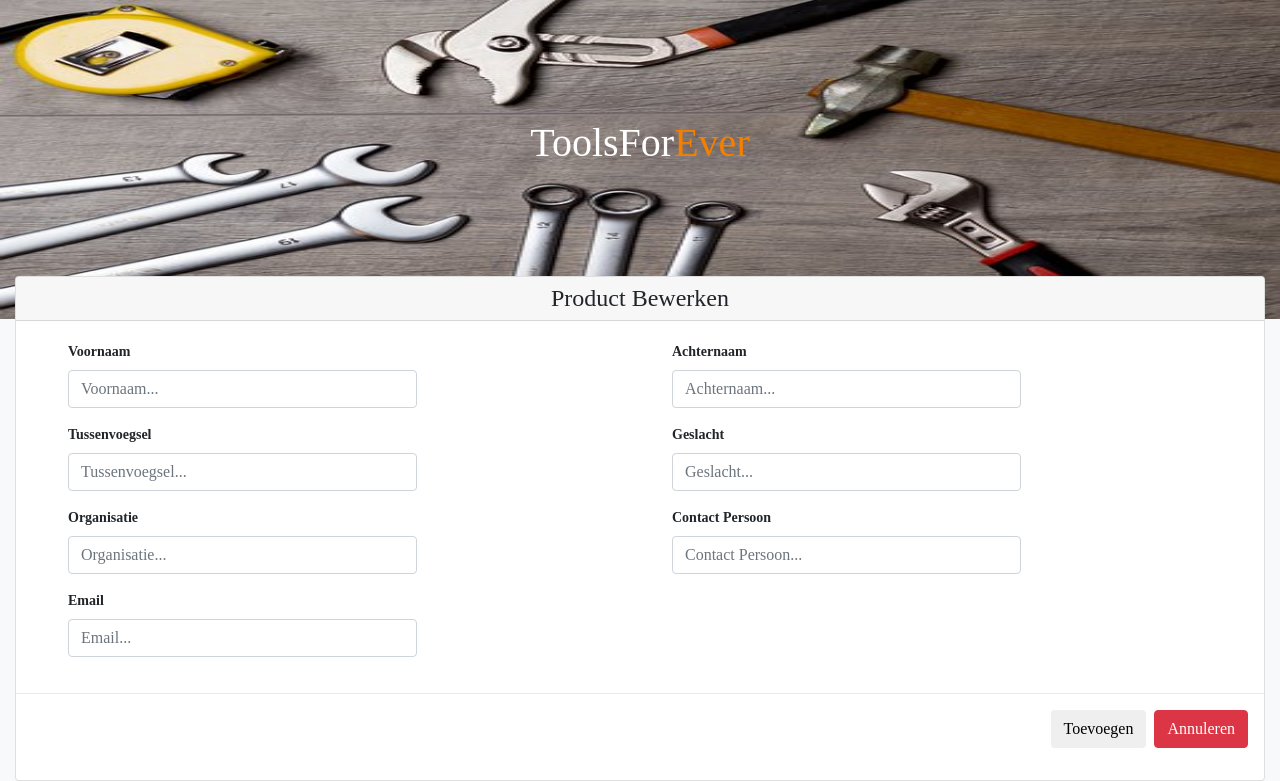
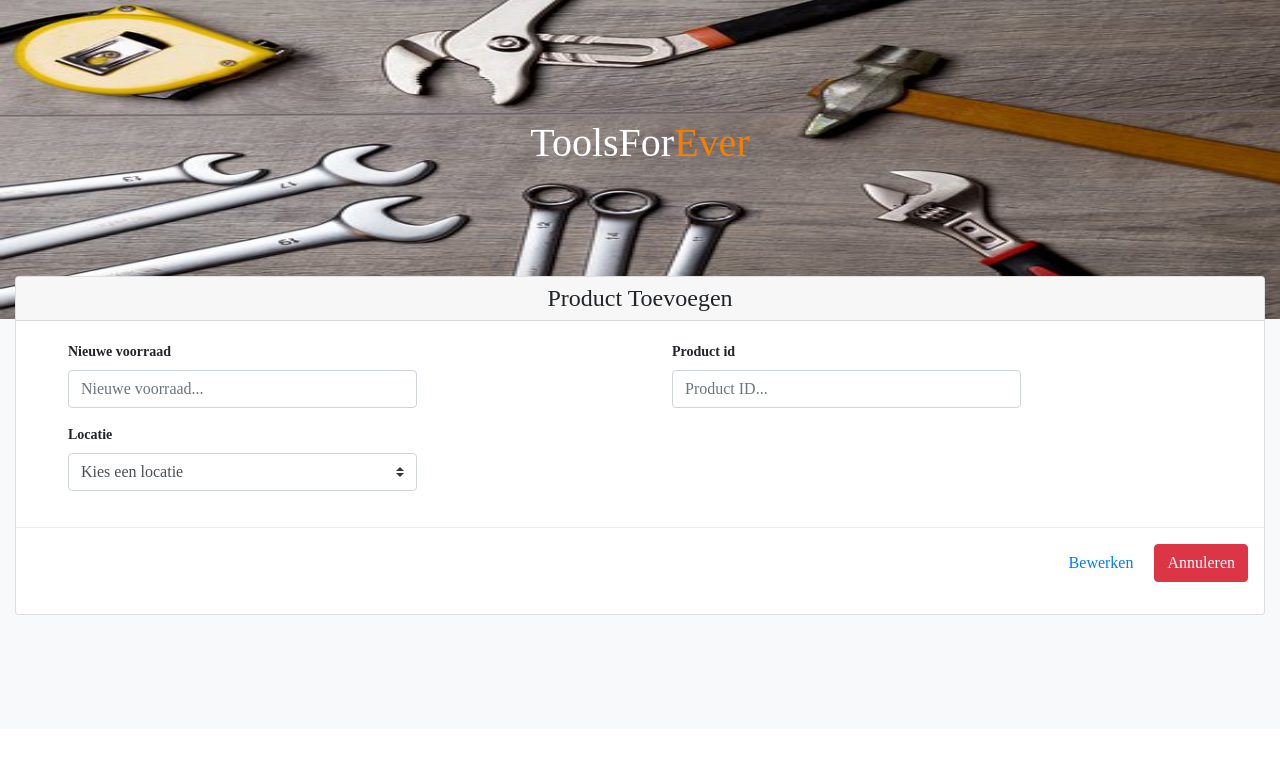
Before and after one commit to TsukioAkira/toolsforever, a PHP site: page /bewerken.php in a window 1280 px wide. Shown: the part 71-852 px from the top of the page. After the commit the page ends 686 px from the top, so only its background shows below. Run offline with PHP 8.4, Linux system fonts and the light colour scheme.

Commit message:
fixed shit

```diff
--- a/bewerken.php
+++ b/bewerken.php
@@ -1,3 +1,22 @@
+<?php
+include "db/connection.php";
+if(isset($_POST["FormPostEdit"])) {
+    function updatevoorraad($connect) {
+        $productvoorraad = $_POST['Productvoorraad'];
+        $productid = $_POST['Productid'];
+        $locatie = $_POST['Locatie'];
+
+        $stmt = $connect->prepare("UPDATE voorraadgegevens SET productvoorraad = (?) WHERE productid = (?) AND locatienaam = (?)");
+
+        $stmt->bind_param("sss", $productvoorraad, $productid, $locatie);
+
+        $stmt->execute();
+        $stmt->close();
+    }
+
+    updatevoorraad($connect);
+}
+?>
 <html>
 
 <head>
@@ -45,69 +64,50 @@
     </div>
 </section>
 
-    <!-- Modal voor het Toevoegen van Leden. -->
+<!-- Toevoegen van een product. -->
 <div class="container-fluid" role="document">
     <!-- Modal content-->
     <div class="card position">
         <div class="card-header">
-                <h4 class="card-title center">Product Bewerken</h4>
+            <h4 class="card-title center">Product Toevoegen</h4>
         </div>
         <form id="2DB" method="post" class="form-horizontal">
             <div class="card-body flex">
 
                 <div class="form-group col-sm-6">
-                        <label for="Voornaam" class="col-sm-4 control-label">Voornaam</label>
+                    <label for="Productvoorraad" class="col-sm-12 control-label">Nieuwe voorraad</label>
                     <div class="col-sm-8">
-                            <input type="text" class="form-control" id="Voornaam" placeholder="Voornaam...">
+                        <input type="text" class="form-control" name="Productvoorraad" placeholder="Nieuwe voorraad...">
                     </div>
                 </div>
                 <div class="form-group col-sm-6">
-                        <label for="Achternaam" class="col-sm-4 control-label">Achternaam</label>
+                    <label for="Productid" class="col-sm-12 control-label">Product id</label>
                     <div class="col-sm-8">
-                            <input type="text" class="form-control" id="Achternaam" placeholder="Achternaam...">
+                        <input type="text" class="form-control" name="Productid" placeholder="Product ID...">
                     </div>
                 </div>
                 <div class="form-group col-sm-6">
-                        <label for="Tussenvoegsel" class="col-sm-4 control-label">Tussenvoegsel</label>
+                    <label for="Locatie" class="col-sm-4 control-label">Locatie</label>
                     <div class="col-sm-8">
-                            <input type="text" class="form-control" id="Tussenvoegsel" placeholder="Tussenvoegsel...">
-                        </div>
-                    </div>
-                    <div class="form-group col-sm-6">
-                        <label for="Geslacht" class="col-sm-4 control-label">Geslacht</label>
-                        <div class="col-sm-8">
-                            <input type="text" class="form-control" id="Geslacht" placeholder="Geslacht...">
-                        </div>
-                    </div>
-                    <div class="form-group col-sm-6">
-                        <label for="Organisatie" class="col-sm-4 control-label">Organisatie</label>
-                        <div class="col-sm-8">
-                            <input type="text" class="form-control" id="Organisatie" placeholder="Organisatie...">
-                        </div>
-                    </div>
-                    <div class="form-group col-sm-6">
-                        <label for="ContactPersoon" class="col-sm-4 control-label">Contact Persoon</label>
-                        <div class="col-sm-8">
-                            <input type="text" class="form-control" id="Contact_persoon" placeholder="Contact Persoon...">
-                        </div>
-                    </div>
-                    <div class="form-group col-sm-6">
-                        <label for="Email" class="col-sm-4 control-label">Email</label>
-                        <div class="col-sm-8">
-                            <input type="text" class="form-control" id="Email" placeholder="Email...">
+                        <select name="Locatie" class="custom-select mb-2 mr-sm-2 mb-sm-0">
+                            <option> Kies een locatie</option>
+                            <option value="Almere">Almere</option>
+                            <option value="Rotterdam">Rotterdam</option>
+                            <option value="Eindhoven">Eindhoven</option>
+                        </select>
                     </div>
                 </div>
 
             </div>
             <div class="modal-footer">
-                    <button id="FormPostAdd" method="POST" type="submit" class="btn btn-default" href="voorraadsystee.php">Toevoegen</button>
+                <a id="FormPostEdit" name="FormPostEdit" type="submit" class="btn btn-default" href="voorraadsysteem.php">Bewerken</a>
                 <button type="button" class="btn btn-danger" data-dismiss="modal">Annuleren</button>
             </div>
         </form>
         <!-- /.modal-footer End -->
     </div>
-        <!-- /.modal-content End -->
+    <!-- /.card-content End -->
 </div>
-    <!-- /.modal-dialog -->
+<!-- /.card -->
 </body>
 </html>
--- a/toevoegen.php
+++ b/toevoegen.php
@@ -12,8 +12,8 @@ include "db/connection.php";
 
             //create the query corresponding to the data filled in the form.
             $stmt = $connect->prepare("INSERT INTO product
-                                                              (productnaam,productomschrijving,productinkoopprijs,productprijs,fabrieknaam)
-                                                              VALUES (?,?,?,?,?)");
+                                       (productnaam,productomschrijving,productinkoopprijs,productprijs,fabrieknaam)
+                                        VALUES (?,?,?,?,?)");
             //bind the parameters of "?" above to the corresponding order shown below.
             $stmt->bind_param("sssss", $productnaam, $productomschrijving, $productinkoopprijs, $productprijs, $fabrieknaam);
             //execute the query.
--- a/verwijder.php
+++ b/verwijder.php
@@ -1,6 +1,6 @@
 <?php
 include "db/connection.php";
-if(isset($_POST["FormPostAdd"])) {
+if(isset($_POST["FormPostDelete"])) {
     $querySucess = false;
     function remove($connect) {
         //initialize filled in data from the form.
@@ -121,7 +121,7 @@ if(isset($_POST["FormPostAdd"])) {
 
             </div>
             <div class="modal-footer">
-                <button id="FormPostAdd" name="FormPostAdd" type="submit" class="btn btn-default">Verwijderen</button>
+                <button id="FormPostDelete" name="FormPostDelete" type="submit" class="btn btn-default">Verwijderen</button>
                 <button type="button" class="btn btn-danger" data-dismiss="modal">Annuleren</button>
             </div>
         </form>
```
Lines whose indentation alone changed are shown as unchanged.
